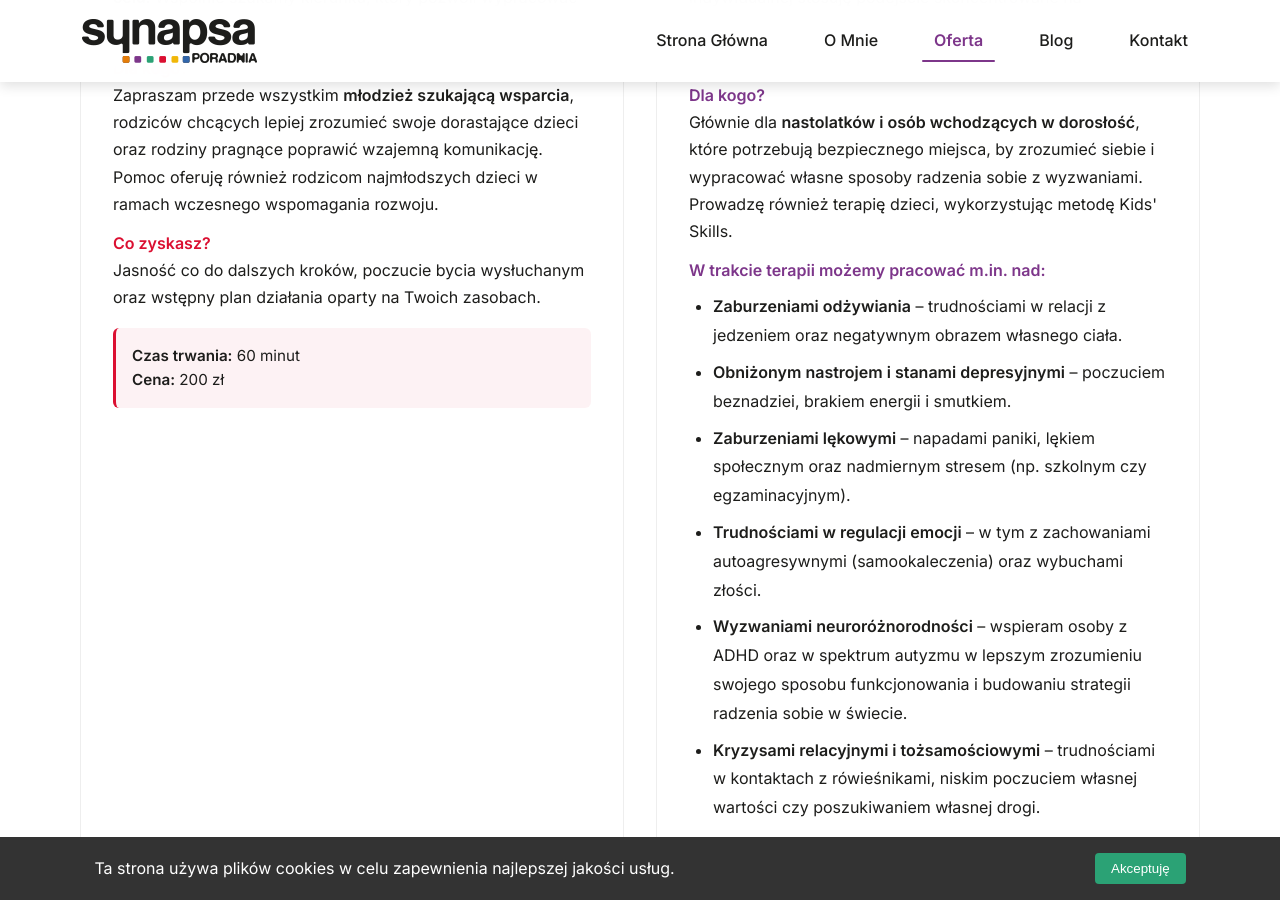
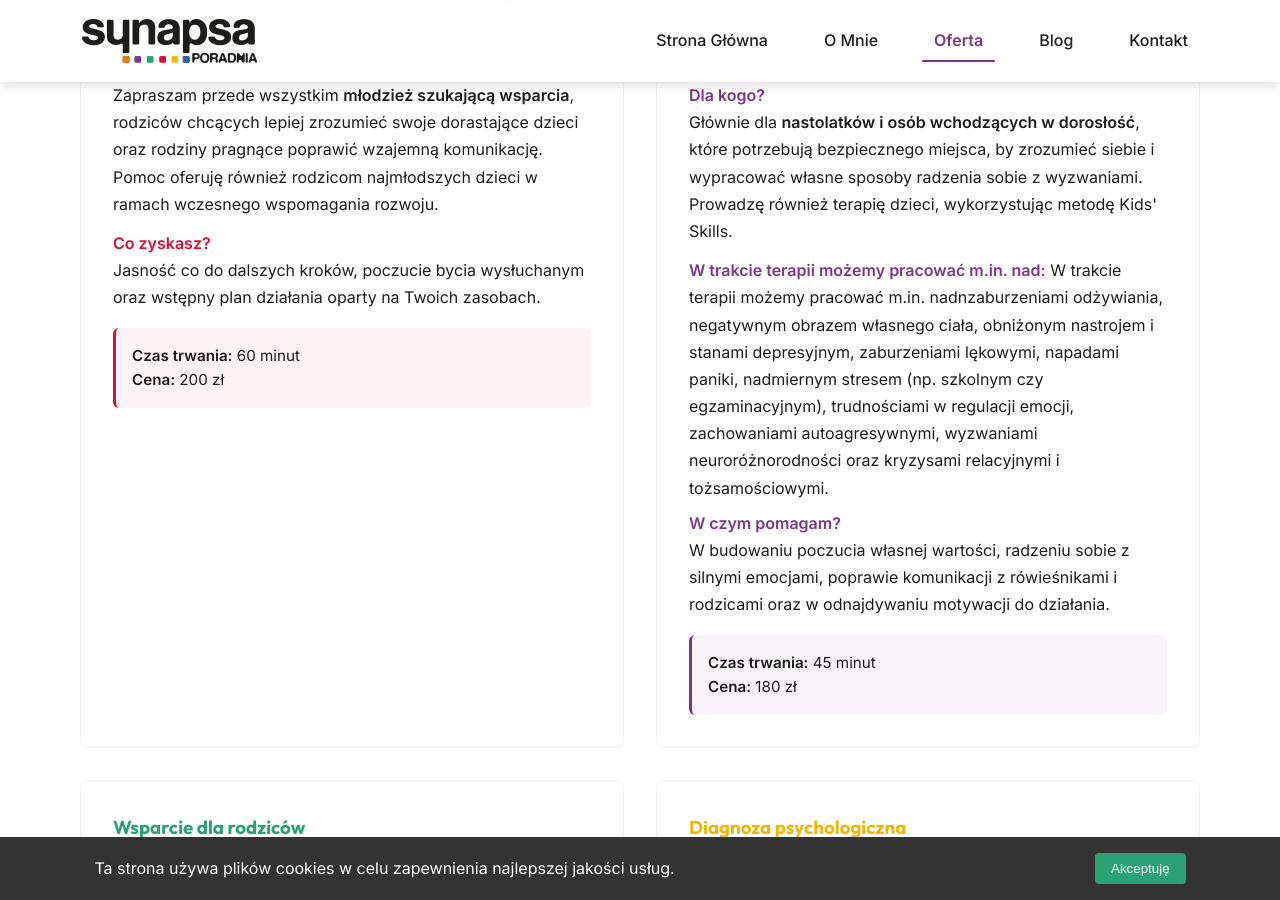
Before and after one commit to str0k3/nowa-poradnia-synapsa.pl, a Jekyll site: the page built from oferta.md, in a window 1280 px wide and 900 px high, scrolled down 676 px. Built offline with Jekyll 4.4.1, drawn with Linux system fonts in a browser that asks for light colours.

Commit message:
Convert therapy areas from a bulleted list to an inline paragraph.

```diff
--- a/oferta.md
+++ b/oferta.md
@@ -58,17 +58,8 @@ permalink: /oferta/
                 </p>
 
                 <p style="margin-bottom: 0.5rem; line-height: 1.7;">
-                    <strong style="color: var(--color-accent-purple);">W trakcie terapii możemy pracować m.in. nad:</strong>
+                    <strong style="color: var(--color-accent-purple);">W trakcie terapii możemy pracować m.in. nad:</strong> W trakcie terapii możemy pracować m.in. nadnzaburzeniami odżywiania, negatywnym obrazem własnego ciała, obniżonym nastrojem i stanami depresyjnym, zaburzeniami lękowymi, napadami paniki, nadmiernym stresem (np. szkolnym czy egzaminacyjnym), trudnościami w regulacji emocji, zachowaniami autoagresywnymi, wyzwaniami neuroróżnorodności oraz kryzysami relacyjnymi i tożsamościowymi.
                 </p>
-
-                <ul style="margin-bottom: 1rem; margin-left: 1.5rem; line-height: 1.8;">
-                    <li style="margin-bottom: 0.5rem;"><strong>Zaburzeniami odżywiania</strong> – trudnościami w relacji z jedzeniem oraz negatywnym obrazem własnego ciała.</li>
-                    <li style="margin-bottom: 0.5rem;"><strong>Obniżonym nastrojem i stanami depresyjnymi</strong> – poczuciem beznadziei, brakiem energii i smutkiem.</li>
-                    <li style="margin-bottom: 0.5rem;"><strong>Zaburzeniami lękowymi</strong> – napadami paniki, lękiem społecznym oraz nadmiernym stresem (np. szkolnym czy egzaminacyjnym).</li>
-                    <li style="margin-bottom: 0.5rem;"><strong>Trudnościami w regulacji emocji</strong> – w tym z zachowaniami autoagresywnymi (samookaleczenia) oraz wybuchami złości.</li>
-                    <li style="margin-bottom: 0.5rem;"><strong>Wyzwaniami neuroróżnorodności</strong> – wspieram osoby z ADHD oraz w spektrum autyzmu w lepszym zrozumieniu swojego sposobu funkcjonowania i budowaniu strategii radzenia sobie w świecie.</li>
-                    <li style="margin-bottom: 0.5rem;"><strong>Kryzysami relacyjnymi i tożsamościowymi</strong> – trudnościami w kontaktach z rówieśnikami, niskim poczuciem własnej wartości czy poszukiwaniem własnej drogi.</li>
-                </ul>
 
                 <p style="margin-bottom: 1rem; line-height: 1.7;">
                     <strong style="color: var(--color-accent-purple);">W czym pomagam?</strong><br>
```
